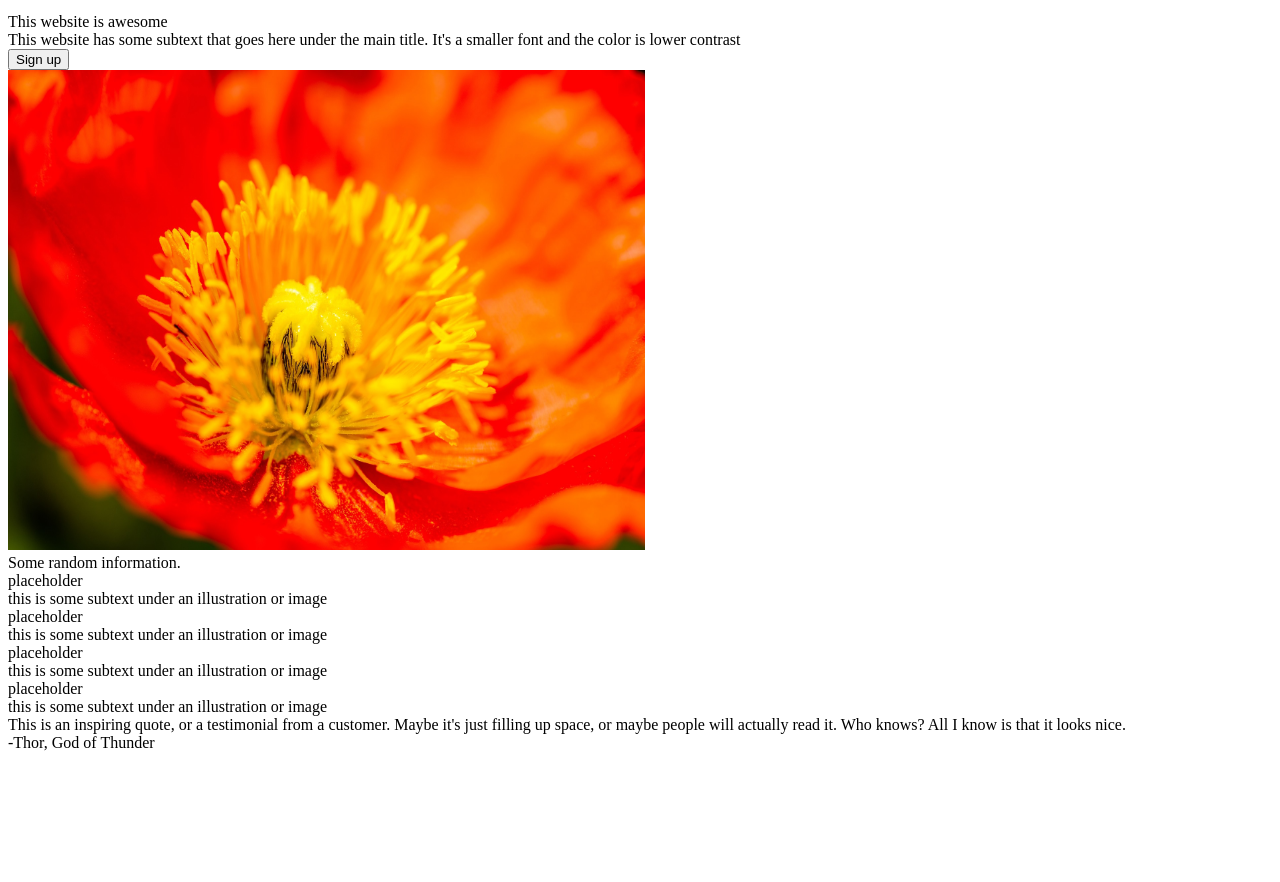
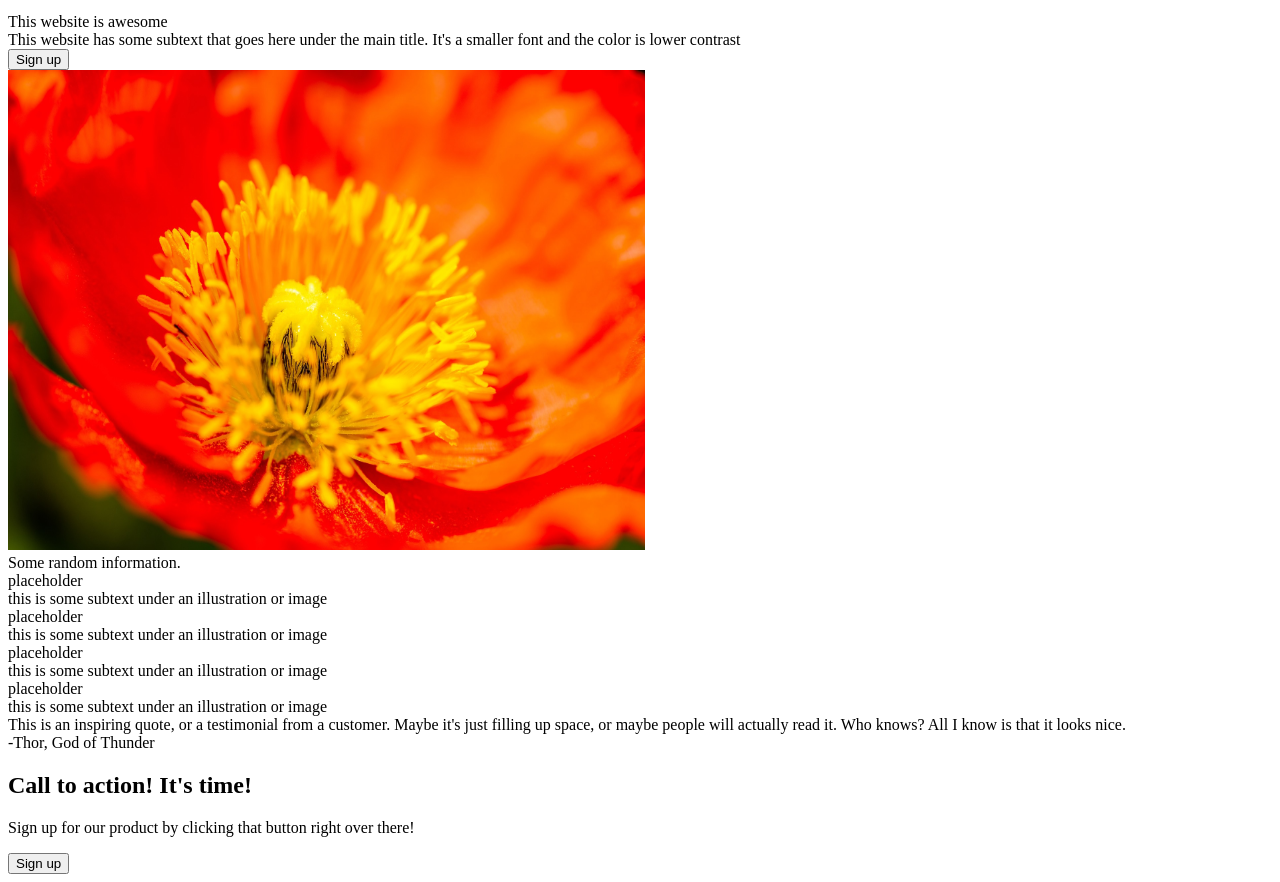
Before and after one commit to hpham474/odin-landing-page, a plain HTML site: page index.html in a window 1280 px wide. Shown: the part 99-981 px from the top of the page. Before the commit the page ends 859 px from the top, so only its background shows below. Drawn offline with Linux system fonts and the light colour scheme.

Commit message:
Add footer

```diff
--- a/index.html
+++ b/index.html
@@ -77,5 +77,12 @@
                 -Thor, God of Thunder
             </div>
         </div>
+        <div class="footer">
+            <div class="call-to-action">
+                <h2 class="footer-main">Call to action! It's time!</h2>
+                <p class="secondary">Sign up for our product by clicking that button right over there!</p>
+            </div>
+            <button class="footer-sign-up">Sign up</button>
+        </div>
     </body>
 </html>
```
